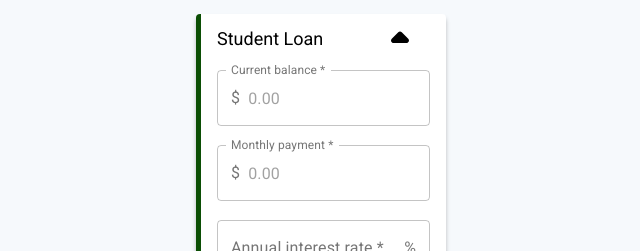
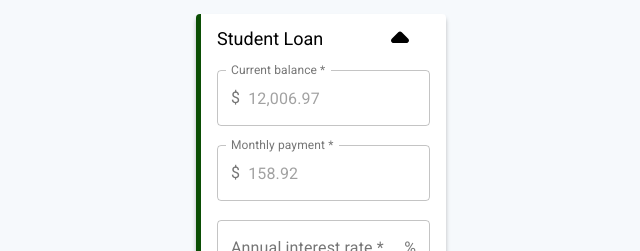
Before and after one commit to ClothierNamedJeremiah/student-loan-savings, a React app: page / in a window 1280 px wide. Shown: the part 322-573 px from the top of the page, without its empty margins (319-959 px from the left). Built offline with nearby package versions, Linux system fonts and the light colour scheme.

Commit message:
using session storage

```diff
--- a/src/components/CalcForm/CalcForm.jsx
+++ b/src/components/CalcForm/CalcForm.jsx
@@ -50,7 +50,7 @@ const CalcForm = (props) => {
             onChange={(e) => setCurrentBalance(e.target.value)}
             startAdornment={<InputAdornment position="start">$</InputAdornment>}
             label="Current balance *"
-            placeholder="0.00"
+            placeholder="12,006.97"
             autoComplete="off"
             inputProps={{ inputMode: 'numeric', pattern: '[0-9]*' }}
           />
@@ -67,7 +67,7 @@ const CalcForm = (props) => {
             onChange={(e) => setMonthlyPayment(e.target.value)}
             startAdornment={<InputAdornment position="start">$</InputAdornment>}
             label="Monthly payment *"
-            placeholder="0.00"
+            placeholder="158.92"
             autoComplete="off"
             inputProps={{ inputMode: 'numeric', pattern: '[0-9]*' }}
           />
@@ -84,7 +84,7 @@ const CalcForm = (props) => {
             onChange={(e) => setAnnualInterestRate(e.target.value)}
             endAdornment={<InputAdornment position="end">%</InputAdornment>}
             label="Annual interest rate *"
-            placeholder="0.00"
+            placeholder="4.86"
             autoComplete="off"
             inputProps={{ inputMode: 'numeric', pattern: '[0-9]*' }}
           />
--- a/src/components/CalcForm/CalcFormContainer.jsx
+++ b/src/components/CalcForm/CalcFormContainer.jsx
@@ -19,9 +19,18 @@ const CalcFormContainer = (props) => {
   // const [currentBalance, setCurrentBalance] = useState('30000.00');
   // const [monthlyPayment, setMonthlyPayment] = useState('393.60');
   // const [annualInterestRate, setAnnualInterestRate] = useState('5.80');
-  const [currentBalance, setCurrentBalance] = useState('');
-  const [monthlyPayment, setMonthlyPayment] = useState('');
-  const [annualInterestRate, setAnnualInterestRate] = useState('');
+  const [currentBalance, setCurrentBalance] = useState(
+    window.sessionStorage.getItem('sls-currentBalance')
+    || ''
+  );
+  const [monthlyPayment, setMonthlyPayment] = useState(
+    window.sessionStorage.getItem('sls-monthlyPayment')
+    || ''
+  );
+  const [annualInterestRate, setAnnualInterestRate] = useState(
+    window.sessionStorage.getItem('sls-annualInterestRate')
+    || ''
+  );
 
   const balErrorMsg = useFormValidator(isValidCurrency, currentBalance,
     'Please enter a valid U.S amount.');
@@ -53,6 +62,9 @@ const CalcFormContainer = (props) => {
 
   const handleSubmit = (e) => {
     e.preventDefault();
+    window.sessionStorage.setItem('sls-currentBalance', currentBalance);
+    window.sessionStorage.setItem('sls-monthlyPayment', monthlyPayment);
+    window.sessionStorage.setItem('sls-annualInterestRate', annualInterestRate);
 
     /*
       Blur the input field after form submission.
--- a/src/components/LoanDetails/LoanDetailsContainer.jsx
+++ b/src/components/LoanDetails/LoanDetailsContainer.jsx
@@ -28,7 +28,7 @@ const LoanDetailsContainer = (props) => {
     <LoanDetails
       payoffDateEstimate={addMonthsToNow(monthsTillPayoffDate)}
       timeUntilPayoffStr={timeUntilPayoffStr}
-      totalInterestPaidStr={toCurrencyString(totalInterestPaid, 2)}
+      totalInterestPaidStr={toCurrencyString(totalInterestPaid, 2, ' ')}
     />
   );
 };
--- a/src/components/Savings.jsx
+++ b/src/components/Savings.jsx
@@ -55,7 +55,7 @@ const Savings = (props) => {
           monthly and the interest rate is fixed.
         </em>
       </p>
-      <div style={{ display: 'flex', width: '100%', minWidth: 300 }}>
+      <div style={{ display: 'flex', width: '100%', minWidth: 250 }}>
         <Tooltip title={TOOLTIP_HIGHER_MONTHLY_PAYMENT} placement="top">
           <StyledButton
             variant={value === 0 ? 'contained' : 'outlined'}
--- a/src/components/SavingsTable.jsx
+++ b/src/components/SavingsTable.jsx
@@ -87,8 +87,8 @@ const SavingsTable = (props) => {
               `${columnZeroSign} ${columZeroFormatter(row[0])}`,
               toYearMonthString(row[1]),
               toYearMonthString(row[2]),
-              toCurrencyString(row[3], 2),
-              toCurrencyString(row[4], 2),
+              toCurrencyString(row[3], 2, ' '),
+              toCurrencyString(row[4], 2, ' '),
             ]}
           />
         ))}
--- a/src/helpers/formatter.js
+++ b/src/helpers/formatter.js
@@ -25,9 +25,9 @@ export const toYearMonthString = (months) => {
   return `${yearsText} ${monthsInYearText}`;
 };
 
-export const toCurrencyString = (num, decimalPlaces = 0) => {
+export const toCurrencyString = (num, decimalPlaces = 0, gap = '') => {
   const re = /(\d)(?=(\d{3})+(?!\d))/g;
-  return `$${num.toFixed(decimalPlaces).replace(re, '$1,')}`;
+  return `$${gap}${num.toFixed(decimalPlaces).replace(re, '$1,')}`;
 };
 
 export const toPercentString = (num) => {
--- a/src/index.css
+++ b/src/index.css
@@ -64,7 +64,8 @@ strong {
 
 table {
   border-collapse: collapse;
-  min-width: 300px;
+  min-width: 250px;
+  max-height: 70vh;
   width: 100%;
   grid-template-columns: 1.25fr 2fr 2fr 2fr;
   box-shadow: var(--box-shadow-strong);
@@ -243,7 +244,7 @@ th {
     position: sticky;
     left: 0;
     z-index: 1;
-    width: 186px;
+    width: 195px;
   }
 }
 
```
Also changed, not shown: 1 other file (tests, documents, lock files or other folders).
